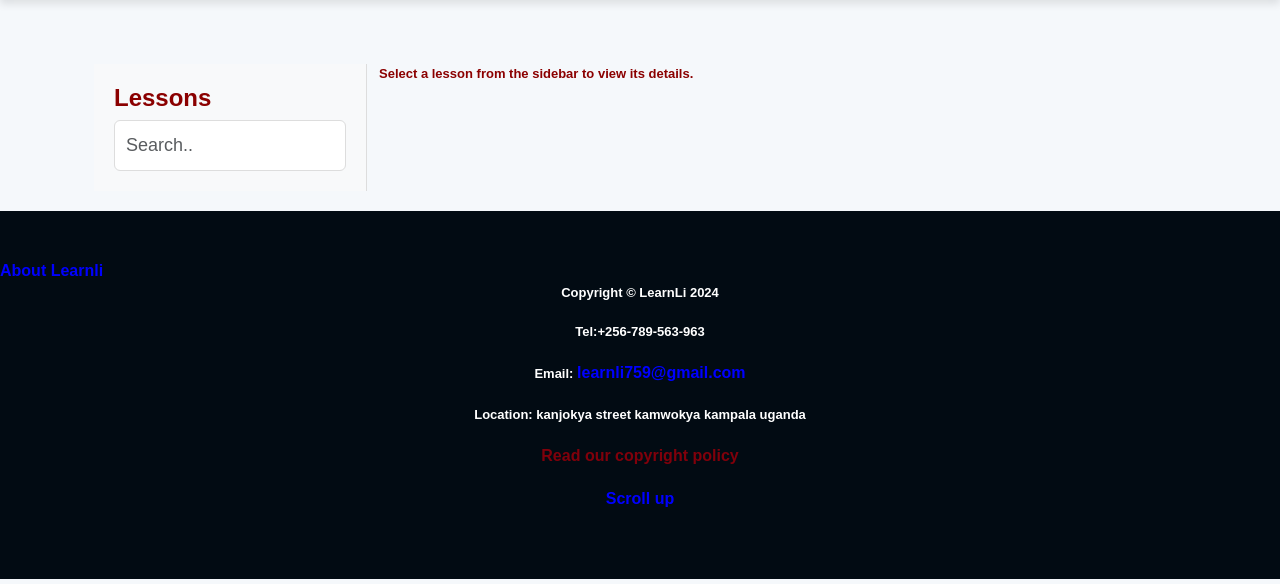
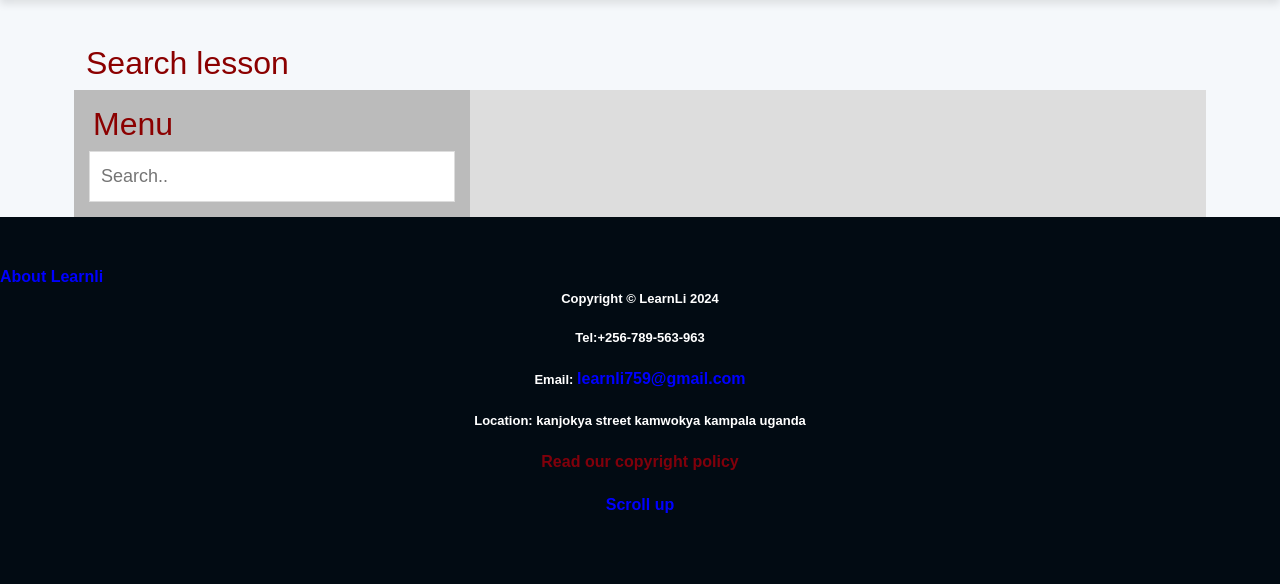
Before and after one commit to Learnli23/Learnli, a Django app: page /lessons in a window 1280 px wide. Shown: the part 100-684 px from the top of the page. Run offline with Django 5.2, Linux system fonts and the light colour scheme; data comes from the database, SQL or seed files in the repository; some libraries are stand-ins or nearby versions.

Commit message:
Update lessons.html
changed again

```diff
--- a/Learnli/Works/templates/lessons.html
+++ b/Learnli/Works/templates/lessons.html
@@ -1,83 +1,111 @@
  {% extends 'base.html' %}
-
 {% block content %}
 
-<div class="container-fluid">
+
+
+
+<h2>Search lesson</h2>
+
 <div class="row">
-    <!-- Sidebar Menu -->
-    <div class="col-md-3 sidebar">
-      <h4>Lessons</h4>
-      <input type="text" id="mySearch" onkeyup="myFunction()" placeholder="Search.." class="form-control" title="Type in a category">
-      <ul id="myMenu" class="lesson-list">
+  <!--lft-->
+  <div class="left" style="background-color:#bbb;">
+    <h2>Menu</h2>
+    <input type="text" id="mySearch" onkeyup="myFunction()" placeholder="Search.." title="Type in a category">
+    <ul id="myMenu">
       {% for lesson in lessons %}
-          {% if lesson.taught_by in request.user.follows.all or lesson.taught_by == request.user %}
-            <li>
-              <a href="{% url 'view_lesson' lesson.id %}">{{ lesson.title }}</a>
-            </li>
+      {% if lesson.taught_by  in request.user.follows.all or  lesson.taught_by == request.user %}
+        <!--nam-->
+      <li><a href="">{{ lesson }}</a></li>
       {% endif %}
       {% endfor %}
+
     </ul>
   </div>
 
-    <!-- Main Content for Video Player and Lesson Details -->
-    <div class="col-md-9">
-      {% if selected_lesson %}
-      <div class="video-container">
-        <div class="video-header">
-          <h2>{{ selected_lesson.title }}</h2>
-          <p><strong>Uploaded on:</strong> {{ selected_lesson.created_on }}</p>
-          <p><strong>Instructor:</strong> {{ selected_lesson.taught_by }}</p>
+
+ <!--ght-->
+  <div class="right" style="background-color:#ddd;">
+  {% for lesson in lessons %}
+  {% if lesson.taught_by  in request.user.follows.all or  lesson.taught_by == request.user %}
+
+    <div class="card mb-3" style="max-width: 740px;">
+      <div class="row g-0">
+
+          <div class="col-md-4">
+            {% if lesson.display_image  %}
+          <img src="{{lesson.display_image.url }}"  alt ="" width="225" height="300" class="d-inline-block align-text-top" >
+        {% endif %}
         </div>
 
-        <!-- Video Player -->
-        {% if selected_lesson.video %}
-        <div class="video-player">
-          <video id="videoPlayer" controls>
-            <source src="{{ selected_lesson.video.url }}" type="video/mp4">
+          <div class="col-md-8">
+          <div class="card-body">
+            <h2 class="card-title" style="color:maroon;"><strong style="color: black;"></strong>{{lesson.title}}</h2>
+            <p class="card-text"><strong style="color:black; font-size:medium;">uploded on:{{lesson.created_on}}</strong></a></p>
+            <p class="card-text"><strong style="color:black;">Taught by:</strong>{{lesson.taught_by}}</a></p>
+
+            {% if lesson.video  %}
+            <div class="video-card">
+              <h2>{{ video.title }}</h2>
+              <p>{{ video.description }}</p>
+              <video width="400" height="300" controls>
+                <source src=" {{lesson.video.url }}" type="video/mp4">
                 Your browser does not support the video tag.
+
+
               </video>
-        </div>
+              <card class=" ">
+                  <button class="btn btn-outline-secondary" style="border:black;">
+                    <a href=" {{lesson.video.url}} " download>Download video </a>
+                  </button>
 
-        <!-- Video Controls (Download and Navigation Buttons) -->
-        <div class="video-controls">
-          <button class="btn btn-outline-primary"><a href="{% url 'classes' %}">Back to Courses</a></button>
+                  <button class="btn btn-outline-success" style="border:black;">
+                    <a href=" {{lesson.video.url}} ">new window</a>
+                  </button>
 
-          {% if selected_lesson.notes %}
-          <button class="btn btn-outline-secondary">
-            <a href="{{ selected_lesson.notes.url }}" download>Download Notes</a>
-          </button>
-          {% endif %}
 
-          <button class="btn btn-outline-secondary">
-            <a href="{{ selected_lesson.video.url }}" download>Download Video</a>
-          </button>
-        </div>
+                    <a href="{{lesson.notes.url}}" download>Download notes</a>
 
-        <!-- Lesson Management Options for Instructors -->
-        {% if request.user == selected_lesson.taught_by %}
-        <div class="lesson-management">
-          <button class="btn btn-outline-secondary">
-            <a href="{% url 'edit_lesson' selected_lesson.id %}">Edit Lesson</a>
-          </button>
-          <button class="btn btn-outline-danger">
-            <a href="{% url 'delete_lesson' selected_lesson.id %}">Delete Lesson</a>
-          </button>
+
+                </card>
+
              </div>
              {% endif %}
 
-        {% else %}
-        <p>No video available for this lesson.</p>
+
+            <button class="btn btn-outline-primary" style="border:black;">
+              <a href="{% url 'classes' %} ">Back to Courses</a>
+            </button>
+
+          {%if request.user == lesson.taught_by%}
+
+          <button class="btn btn-outline-secondary" style="border:black;">
+            <a href="{% url 'edit_lesson' lesson.id %}">Edit lessons</a>
+          </button>
+
           {% endif %}
+
+
+          {%if request.user == lesson.taught_by%}
+          <button class="btn btn-outline-danger" style="border:black;">
+            <a href="{% url 'delete_lesson' lesson.id  %}">Delete lessons</a>
+          </button>
+
+          {% endif %}
+
           </div>
-      {% else %}
-      <p>Select a lesson from the sidebar to view its details.</p>
-      {% endif %}
           </div>
       </div>
       </div>
 
+
+    {% endif %}
+
+  {% endfor %}
+
+  </div>
+</div>
+
 <script>
-// Search functionality for the sidebar lessons list
 function myFunction() {
   var input, filter, ul, li, a, i;
   input = document.getElementById("mySearch");
@@ -95,71 +123,4 @@ function myFunction() {
 }
 </script>
 
-<style>
-/* Styling for the page layout */
-.container-fluid {
-  padding: 20px;
-}
-
-.sidebar {
-  background-color: #f8f9fa;
-  padding: 20px;
-  border-right: 1px solid #ddd;
-}
-
-.sidebar h4 {
-  font-weight: bold;
-}
-
-.lesson-list {
-  list-style: none;
-  padding: 0;
-}
-
-.lesson-list li {
-  margin: 10px 0;
-}
-
-.lesson-list a {
-  color: #007bff;
-  text-decoration: none;
-}
-
-.lesson-list a:hover {
-  text-decoration: underline;
-}
-
-.video-container {
-  padding: 20px;
-  background-color: #ffffff;
-  border: 1px solid #ddd;
-  border-radius: 5px;
-}
-
-.video-header h2 {
-  color: #333;
-  font-size: 24px;
-}
-
-.video-player {
-  margin: 20px 0;
-}
-
-.video-controls {
-  display: flex;
-  gap: 10px;
-}
-
-.lesson-management {
-  display: flex;
-  gap: 10px;
-  margin-top: 10px;
-}
-
-.video-controls .btn, .lesson-management .btn {
-  border-radius: 20px;
-  font-weight: bold;
-}
-</style>
-
-{% endblock %} "
+{% endblock %}
```
Lines whose indentation alone changed are shown as unchanged.
